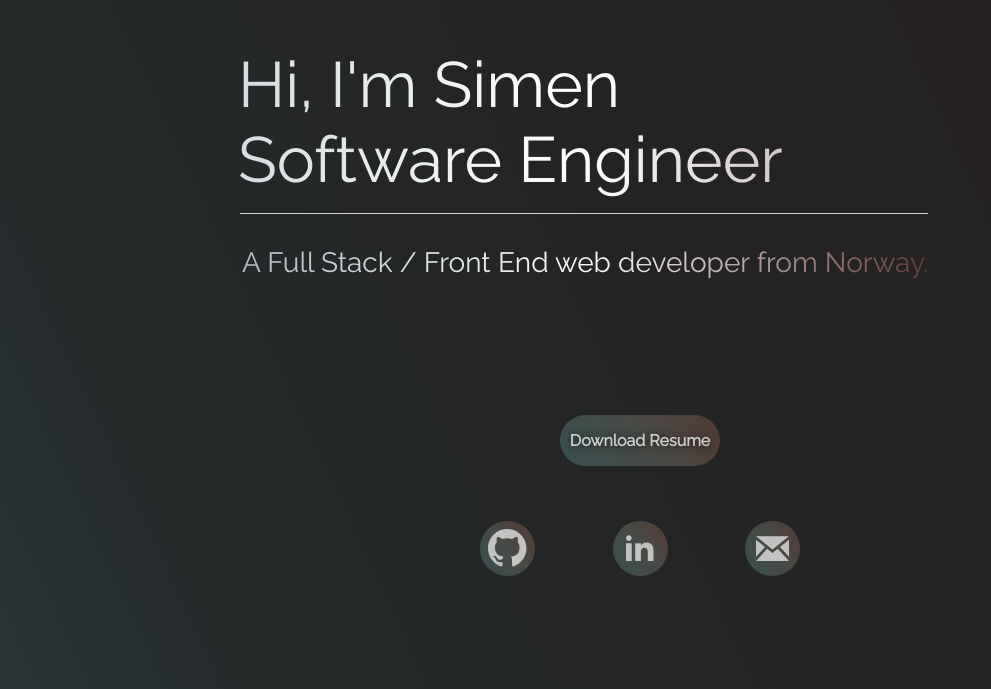
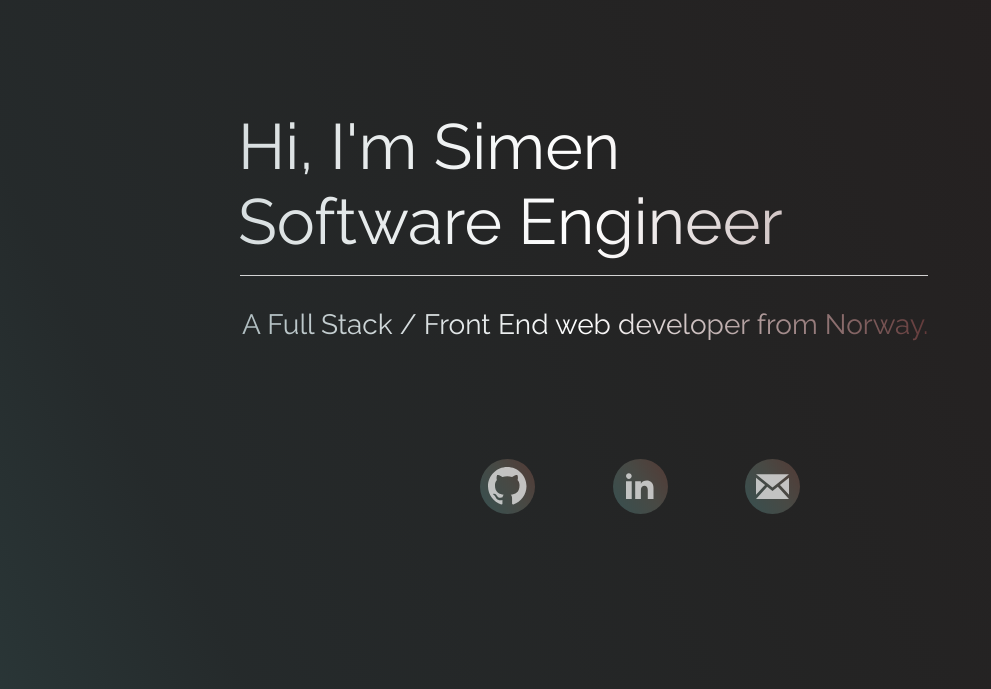
Before and after one commit to SimenMH/portfolio-website, a React (Create React App) app: page / in a window 1280 px wide. Shown: the part 111-800 px from the top of the page, without its empty margins (0-991 px from the left). Built offline with nearby package versions, Linux system fonts and the light colour scheme.

Commit message:
hide resume button

```diff
--- a/package.json
+++ b/package.json
@@ -1,6 +1,9 @@
 {
   "name": "portfolio-website",
   "version": "0.1.0",
+  "engines": {
+    "node": "6.11.1"
+  },
   "private": true,
   "dependencies": {
     "@testing-library/jest-dom": "^5.14.1",
--- a/src/screens/Home/Home.screen.js
+++ b/src/screens/Home/Home.screen.js
@@ -12,9 +12,9 @@ const Home = () => {
         <div className='line-seperator' />
         <h2>A Full Stack / Front End web developer from Norway.</h2>
       </div>
-      <a className='primary-button resume-button' href={CVPDF} download>
+      {/* <a className='primary-button resume-button' href={CVPDF} download>
         <p>Download Resume</p>
-      </a>
+      </a> */}
       <div className='home-links-container'>
         <SoMeLinks />
       </div>
```
Also changed, not shown: 1 other file (tests, documents, lock files or other folders).
